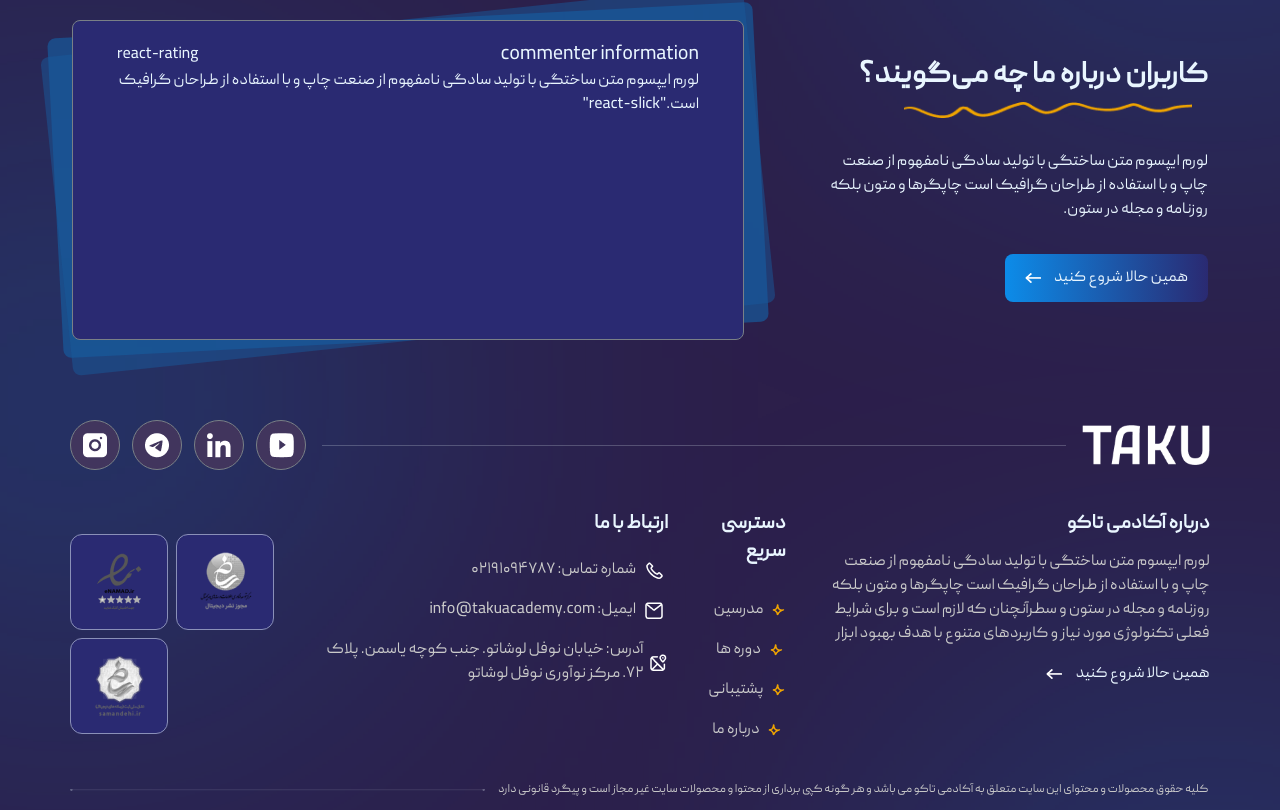
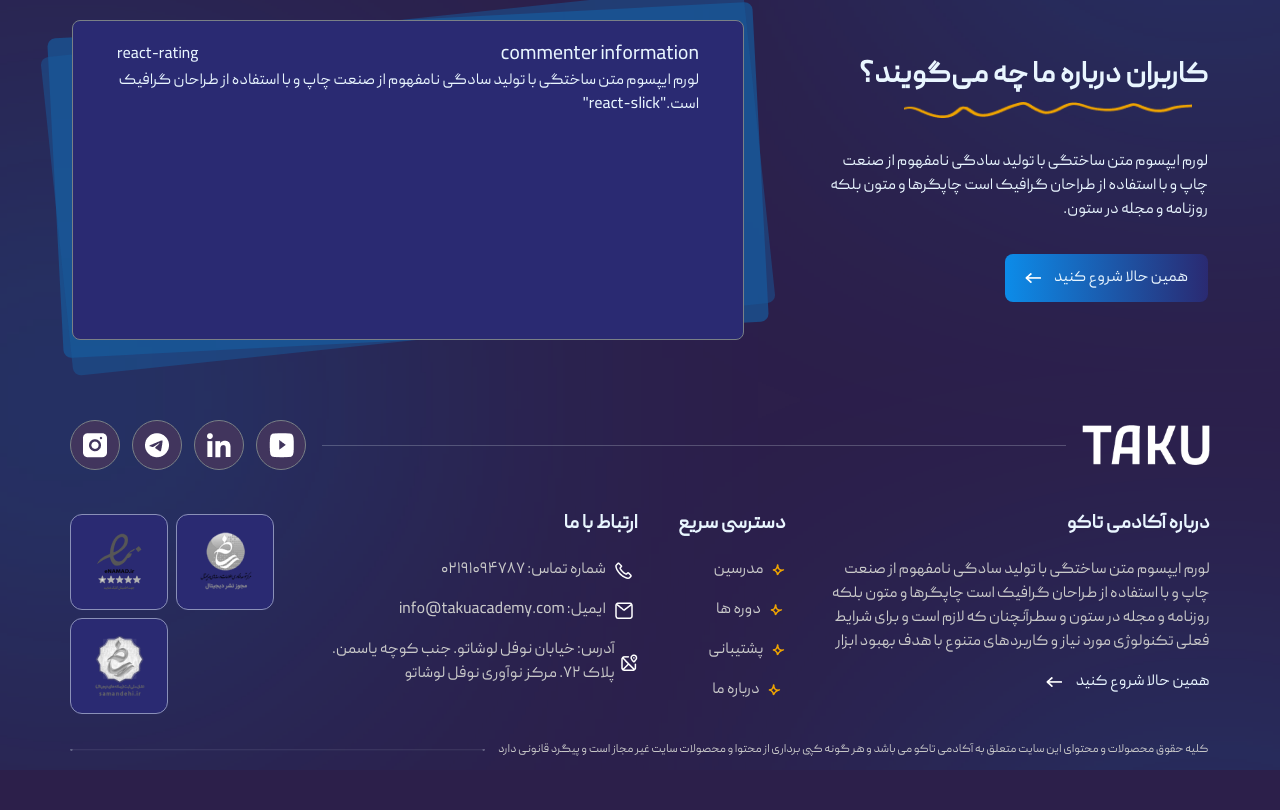
Before and after one commit to AmirhosseinDehghanazar/TakuAcademy-Frontend, a React (Vite) app in the folder TakuAcademy-Frontend/: page / in a window 1280 px wide. Shown: the part 3350-4160 px from the top of the page. After the commit the page ends 4120 px from the top, so only its background shows below. Built offline with nearby package versions, Linux system fonts and the light colour scheme.

Commit message:
fixed few more buh in footer

```diff
--- a/TakuAcademy-Frontend/src/components/footer/Footer.jsx
+++ b/TakuAcademy-Frontend/src/components/footer/Footer.jsx
@@ -20,7 +20,7 @@
       {/* information */}
       <div className="flex  flex-col lg:flex-row justify-between lg:gap-10 2xl:gap-0">
         <div className="mb-10 max-w-sm">
-          <div className="text-xl font-semibold mb-3 inline-block">
+          <div className="text-xl font-semibold mb-5 inline-block">
             درباره آکادمی تاکو
           </div>
           <p className="mb-4 light">
@@ -37,7 +37,9 @@
 
         {/* dastresi */}
         <div>
-          <p className="text-xl font-semibold mb-8 inline-block">دسترسی سریع</p>
+          <p className="text-xl font-semibold mb-5 inline-block whitespace-nowrap">
+            دسترسی سریع
+          </p>
           {/* first one include two of them */}
           <div className="flex flex-col light justify-start items-start gap-5 lg:gap-4 mb-10">
             <div className="flex lg:flex-col justify-start gap-10 lg:gap-4 items-center">
@@ -67,7 +69,7 @@
 
         {/* contact */}
         <div className="mb-10">
-          <p className="text-xl font-semibold  inline-block mb-5">
+          <p className="text-xl font-semibold  mb-5 inline-block">
             ارتباط با ما
           </p>
           <div className="flex light flex-col justify-center gap-4">
```
